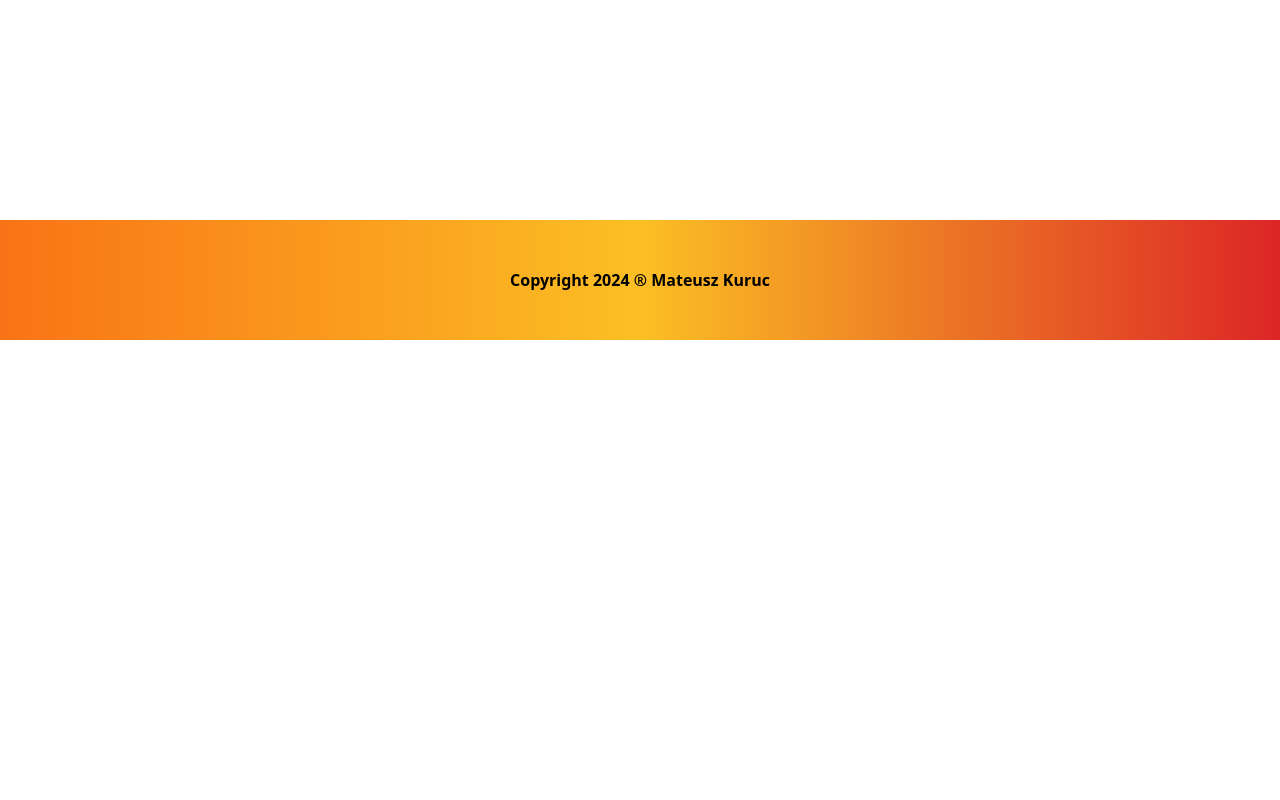
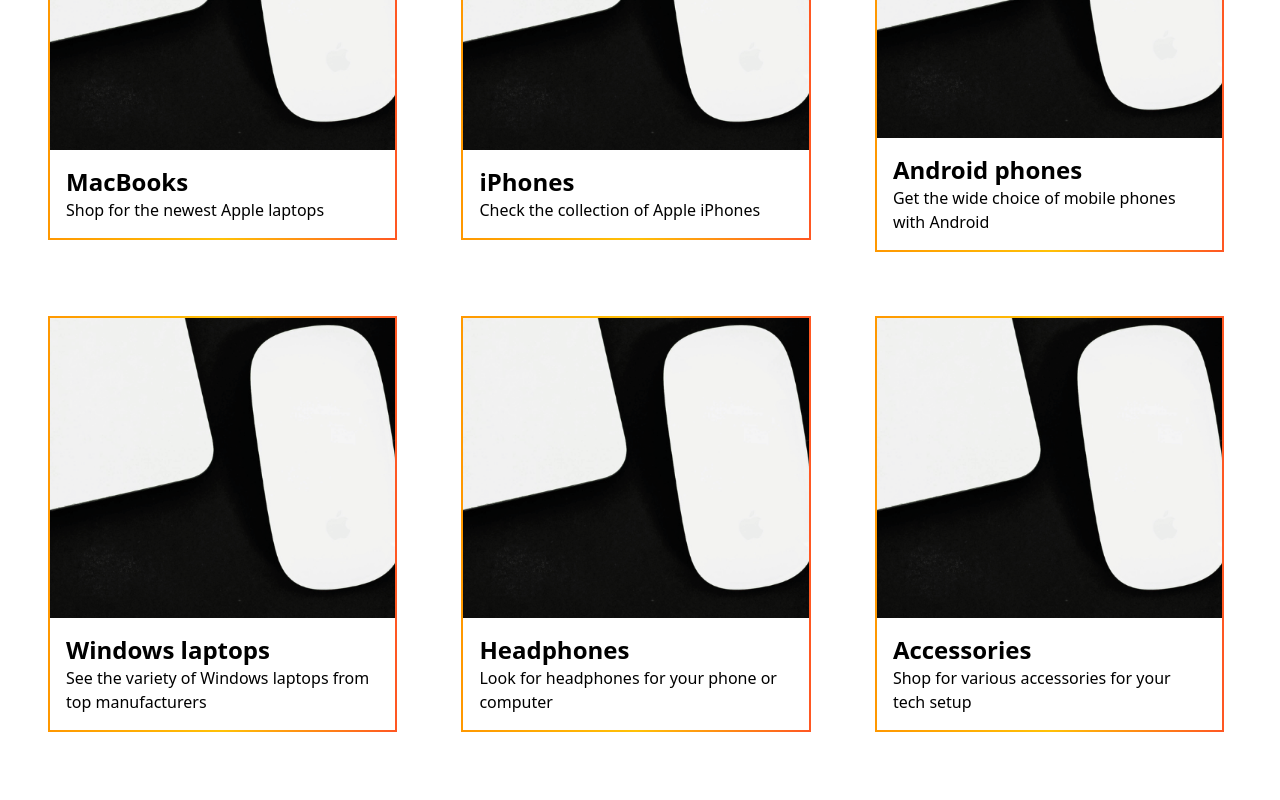
Before and after one commit to MateuszKuruc/vue-shopping-cart, a Vue app: page /categories in a window 1280 px wide. Shown: the part 800-1600 px from the top of the page. Before the commit the page ends 1140 px from the top, so only its background shows below. Built offline with nearby package versions, Linux system fonts and the light colour scheme.

Commit message:
add styling to product categories and product catalog

```diff
--- a/src/assets/style.css
+++ b/src/assets/style.css
@@ -1,3 +1,25 @@
 @tailwind base;
 @tailwind components;
 @tailwind utilities;
+
+.category-container {
+  flex-basis: 28%;
+  /* align-items: center; */
+  @apply m-8 text-left border-2 gradient-border;
+}
+
+.gradient-border {
+  border-image: linear-gradient(to right, #ff9800, #ffc107, #ff5722);
+  border-image-slice: 1;
+}
+
+.category-container img {
+  /* max-width: 500px; */
+  width: 100%;
+  height: 300px;
+  object-fit: cover;
+}
+
+.category-description {
+  @apply p-4;
+}
--- a/src/router/index.js
+++ b/src/router/index.js
@@ -1,6 +1,7 @@
 import ShoppingCart from '@/views/ShoppingCart.vue'
 import ProductCatalog from '@/views/ProductCatalog.vue'
 import ProductDetails from '@/views/ProductDetails.vue'
+import ProductCategories from '@/views/ProductCategories.vue'
 import { createRouter, createWebHistory } from 'vue-router'
 
 const router = createRouter({
@@ -10,6 +11,11 @@
       path: '/',
       name: 'Catalog',
       component: ProductCatalog
+    },
+    {
+      path: '/categories',
+      name: 'Categories',
+      component: ProductCategories
     },
     {
       path: '/product/:id',
--- a/src/views/ProductCatalog.vue
+++ b/src/views/ProductCatalog.vue
@@ -1,7 +1,7 @@
 <template>
   <div class="products-list">
     <div
-      class="product-item"
+      class="gradient-border border-2 rounded-xl m-8 p-16 shadow-2xl cursor-pointer basis-[28%]"
       @click="openProductPage(product.id)"
       v-for="product in productStore.products"
       :key="product.id"
@@ -37,13 +37,6 @@
   justify-content: space-between;
   flex-wrap: wrap;
 }
-.product-item {
-  flex-basis: 28%;
-  margin: 8px;
-  padding: 16px;
-  box-shadow: 0px 0px 14px 1px #e6e6e6;
-  cursor: pointer;
-}
 .product-item img {
   width: 70%;
   /* height: 50%; */
--- /dev/null
+++ b/src/views/ProductCategories.vue
@@ -0,0 +1,46 @@
+<template>
+  <div class="flex flex-wrap mt-16 mb-32 items-center">
+    <div class="category-container">
+      <img src="/hero.png" alt="" />
+      <div class="category-description">
+        <h2 class="text-2xl font-bold">MacBooks</h2>
+        <p>Shop for the newest Apple laptops</p>
+      </div>
+    </div>
+    <div class="category-container">
+      <img src="/hero.png" alt="" />
+      <div class="category-description">
+        <h2 class="text-2xl font-bold">iPhones</h2>
+        <p>Check the collection of Apple iPhones</p>
+      </div>
+    </div>
+    <div class="category-container">
+      <img src="/hero.png" alt="" />
+      <div class="category-description">
+        <h2 class="text-2xl font-bold">Android phones</h2>
+        <p>Get the wide choice of mobile phones with Android</p>
+      </div>
+    </div>
+    <div class="category-container">
+      <img src="/hero.png" alt="" />
+      <div class="category-description">
+        <h2 class="text-2xl font-bold">Windows laptops</h2>
+        <p>See the variety of Windows laptops from top manufacturers</p>
+      </div>
+    </div>
+    <div class="category-container">
+      <img src="/hero.png" alt="" />
+      <div class="category-description">
+        <h2 class="text-2xl font-bold">Headphones</h2>
+        <p>Look for headphones for your phone or computer</p>
+      </div>
+    </div>
+    <div class="category-container">
+      <img src="/hero.png" alt="" />
+      <div class="category-description">
+      <h2 class="text-2xl font-bold">Accessories</h2>
+      <p>Shop for various accessories for your tech setup</p>
+    </div>
+    </div>
+  </div>
+</template>
```
